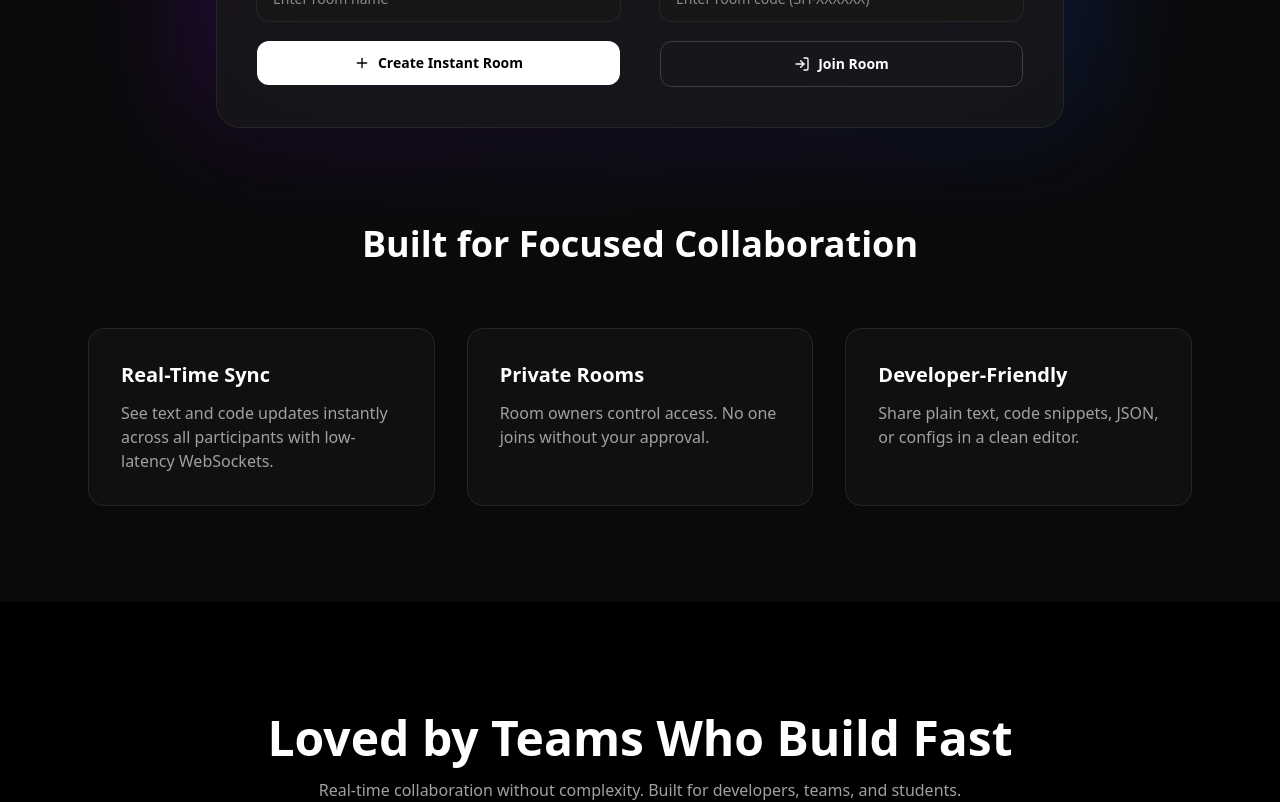
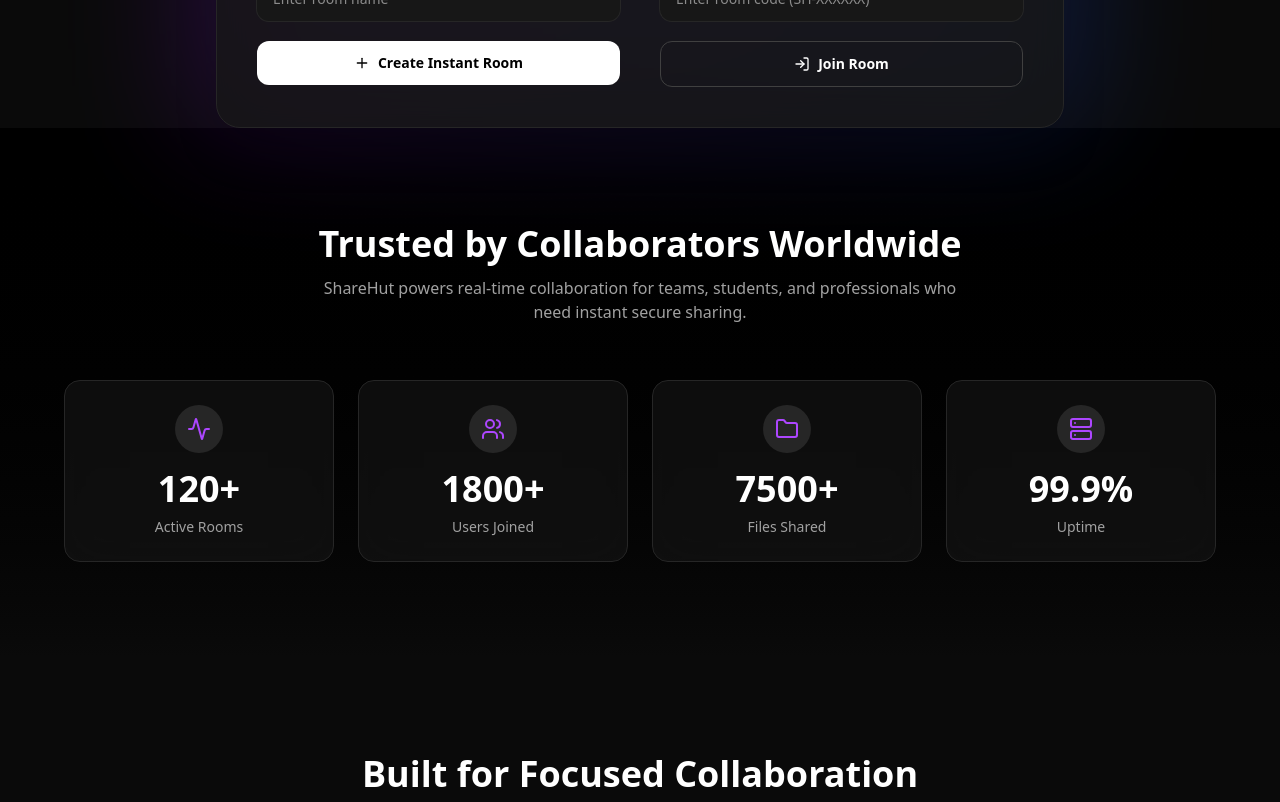
Before and after one commit to yamHainHum552/sharehut, a Next.js app: page / in a window 1280 px wide. Shown: the part 1180-1982 px from the top of the page. Built offline with nearby package versions, Linux system fonts and the light colour scheme; no server answers.

Commit message:
qr code added

```diff
--- a/app/(public)/page.tsx
+++ b/app/(public)/page.tsx
@@ -5,6 +5,7 @@
 import CookieBanner from "@/components/landing/CookieBanner";
 import QuickStart from "@/components/landing/QuickStart";
 import TestimonialsSection from "@/components/landing/Testimonials";
+import BrandStatsSection from "@/components/landing/BrandStaticSection";
 
 export default async function LandingPage() {
   const cookieStore = await cookies();
@@ -17,6 +18,7 @@
 
       {/* 👇 Only show QuickStart if NOT logged in */}
       {!isLoggedIn && <QuickStart />}
+      <BrandStatsSection />
 
       <FeaturesSection />
       <TestimonialsSection />
--- /dev/null
+++ b/components/landing/BrandStaticSection.tsx
@@ -0,0 +1,124 @@
+"use client";
+
+import { useEffect, useRef, useState } from "react";
+import { Users, Folder, Activity, Server } from "lucide-react";
+
+interface Stat {
+  label: string;
+  value: number;
+  suffix?: string;
+  icon: any;
+}
+
+const stats: Stat[] = [
+  { label: "Active Rooms", value: 120, suffix: "+", icon: Activity },
+  { label: "Users Joined", value: 1800, suffix: "+", icon: Users },
+  { label: "Files Shared", value: 7500, suffix: "+", icon: Folder },
+  { label: "Uptime", value: 99.9, suffix: "%", icon: Server },
+];
+
+export default function BrandStatsSection() {
+  const sectionRef = useRef<HTMLDivElement | null>(null);
+  const [visible, setVisible] = useState(false);
+  const [counts, setCounts] = useState(stats.map(() => 0));
+
+  /* ---------------- Intersection Observer ---------------- */
+
+  useEffect(() => {
+    const observer = new IntersectionObserver(
+      ([entry]) => {
+        if (entry.isIntersecting) {
+          setVisible(true);
+          observer.disconnect(); // Trigger only once
+        }
+      },
+      { threshold: 0.3 },
+    );
+
+    if (sectionRef.current) {
+      observer.observe(sectionRef.current);
+    }
+
+    return () => observer.disconnect();
+  }, []);
+
+  /* ---------------- Counter Animation ---------------- */
+
+  useEffect(() => {
+    if (!visible) return;
+
+    const duration = 1500;
+    const steps = 40;
+    const intervalTime = duration / steps;
+
+    const intervals = stats.map((stat, index) => {
+      const increment = stat.value / steps;
+
+      return setInterval(() => {
+        setCounts((prev) => {
+          const updated = [...prev];
+          if (updated[index] < stat.value) {
+            updated[index] = Math.min(stat.value, updated[index] + increment);
+          }
+          return updated;
+        });
+      }, intervalTime);
+    });
+
+    return () => intervals.forEach(clearInterval);
+  }, [visible]);
+
+  return (
+    <section
+      ref={sectionRef}
+      className="py-24 px-6 bg-gradient-to-b from-black to-neutral-950 overflow-hidden"
+    >
+      {/* Heading */}
+      <div
+        className={`max-w-6xl mx-auto text-center mb-14 transition-all duration-1000 ${
+          visible ? "opacity-100 translate-y-0" : "opacity-0 translate-y-10"
+        }`}
+      >
+        <h2 className="text-3xl md:text-4xl font-bold">
+          Trusted by Collaborators Worldwide
+        </h2>
+        <p className="text-neutral-400 mt-3 max-w-2xl mx-auto">
+          ShareHut powers real-time collaboration for teams, students, and
+          professionals who need instant secure sharing.
+        </p>
+      </div>
+
+      {/* Stats Grid */}
+      <div className="grid grid-cols-2 md:grid-cols-4 gap-6 max-w-6xl mx-auto">
+        {stats.map((stat, index) => {
+          const Icon = stat.icon;
+
+          return (
+            <div
+              key={stat.label}
+              className={`bg-neutral-900/60 backdrop-blur-xl border border-neutral-800 rounded-2xl p-6 flex flex-col items-center justify-center text-center transition-all duration-1000 ${
+                visible
+                  ? "opacity-100 translate-y-0"
+                  : "opacity-0 translate-y-16"
+              }`}
+              style={{ transitionDelay: `${index * 150}ms` }}
+            >
+              <div className="mb-4 p-3 rounded-full bg-neutral-800">
+                <Icon size={24} className="text-purple-500" />
+              </div>
+
+              <div className="text-3xl md:text-4xl font-bold text-white">
+                {stat.suffix === "%"
+                  ? counts[index].toFixed(1)
+                  : Math.floor(counts[index])}
+                {stat.suffix}
+              </div>
+
+              <p className="text-neutral-400 mt-2 text-sm">{stat.label}</p>
+            </div>
+          );
+        })}
+      </div>
+    </section>
+  );
+}
--- /dev/null
+++ b/components/room/RoomQrModel.tsx
@@ -0,0 +1,38 @@
+"use client";
+
+import { QRCodeCanvas } from "qrcode.react";
+import Card from "@/components/ui/Card";
+
+export default function RoomQRModal({
+  code,
+  onClose,
+}: {
+  code: string;
+  onClose: () => void;
+}) {
+  const joinUrl =
+    typeof window !== "undefined"
+      ? `${window.location.origin}/join/${code}`
+      : "";
+
+  return (
+    <div className="fixed inset-0 bg-black/60 flex items-center justify-center z-50">
+      <Card className="p-6 text-center space-y-4">
+        <h3 className="text-lg font-semibold">Scan to Join</h3>
+
+        <div className="bg-white p-4 rounded-lg inline-block">
+          <QRCodeCanvas value={joinUrl} size={200} />
+        </div>
+
+        <p className="text-xs text-neutral-500 break-all">{joinUrl}</p>
+
+        <button
+          onClick={onClose}
+          className="mt-2 px-4 py-2 bg-neutral-800 rounded hover:bg-neutral-700"
+        >
+          Close
+        </button>
+      </Card>
+    </div>
+  );
+}
--- a/package.json
+++ b/package.json
@@ -15,6 +15,7 @@
     "lucide-react": "^0.574.0",
     "next": "16.1.6",
     "pdfjs-dist": "^3.11.174",
+    "qrcode.react": "^4.2.0",
     "react": "19.2.3",
     "react-dom": "19.2.3",
     "socket.io-client": "^4.8.3",
```
Also changed, not shown: components/room/editor/RoomHeader.tsx (+125 -32 lines), 1 other file (tests, documents, lock files or other folders).
